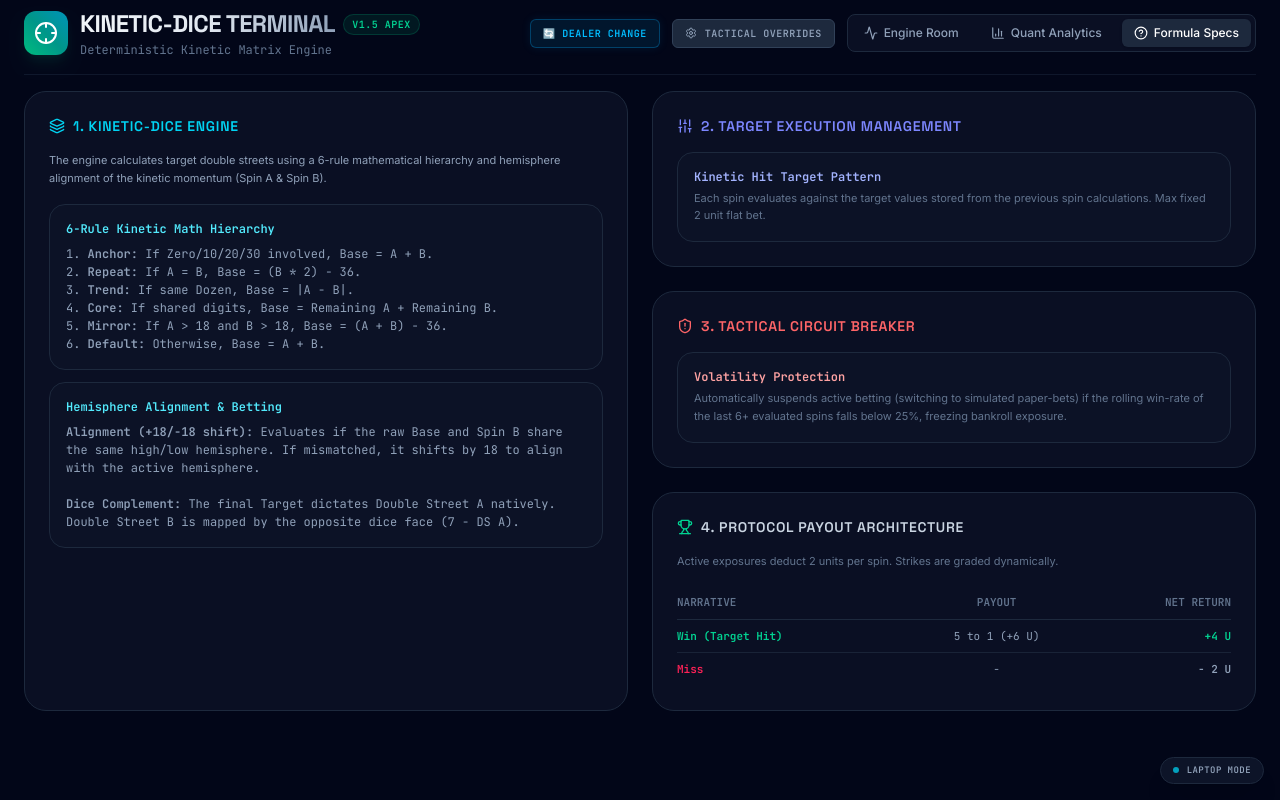
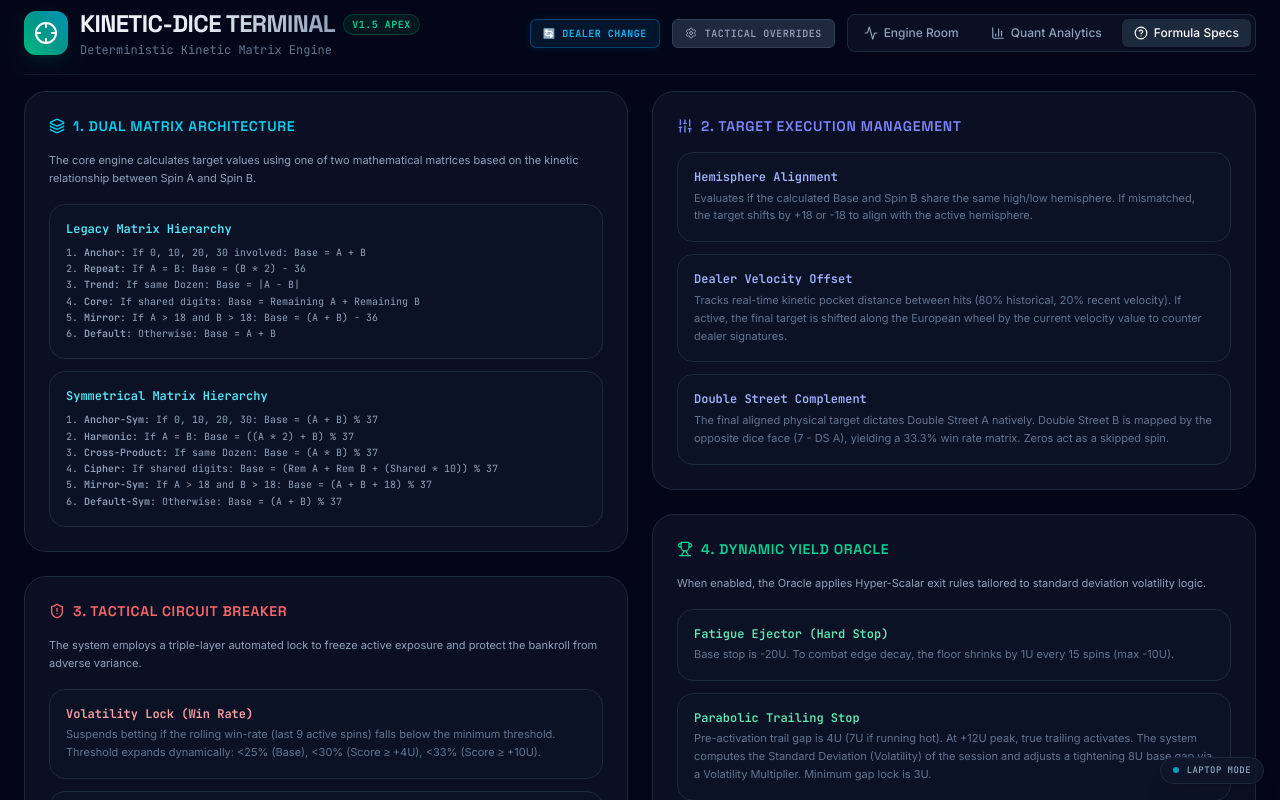
Before and after one commit to malcop1960/KINETIC-DICE-TERMINAL-V1.5-THE-APEX-PREDATOR, a React (Vite) app: page / in a window 1280 px wide. Both pictures are taken after a click on the button "Formula Specs". Shown: the top 800 px of the page. Built offline with nearby package versions, Linux system fonts and the light colour scheme.

Commit message:
docs: audit and modernize formula specs documentation

```diff
--- a/src/components/DocumentationView.tsx
+++ b/src/components/DocumentationView.tsx
@@ -14,33 +14,69 @@ export default function DocumentationView() {
       animate={{ opacity: 1, y: 0 }}
       className="grid grid-cols-1 lg:grid-cols-2 gap-6"
     >
-      {/* 1. Kinetic-Dice Engine */}
+      <div className="space-y-6">
+        {/* 1. Dual Matrix Architecture */}
         <div className="bg-slate-900/60 border border-slate-800 p-6 rounded-[22px] space-y-4">
           <h2 className="text-sm font-display font-semibold tracking-wider text-cyan-400 uppercase flex items-center gap-2">
             <Layers className="h-4 w-4" />
-          1. Kinetic-Dice Engine
+            1. Dual Matrix Architecture
           </h2>
           <div className="text-[11px] text-slate-400 font-sans leading-relaxed">
-          The engine calculates target double streets using a 6-rule mathematical hierarchy and hemisphere alignment of the kinetic momentum (Spin A & Spin B).
+            The core engine calculates target values using one of two mathematical matrices based on the kinetic relationship between Spin A and Spin B.
           </div>
-        <div className="space-y-3 font-mono text-xs text-slate-400">
+          <div className="space-y-3 font-mono text-[10px] text-slate-400">
             <div className="p-4 bg-slate-900/40 rounded-2xl border border-slate-800">
-            <div className="text-cyan-300 font-semibold mb-1">6-Rule Kinetic Math Hierarchy</div>
-            <div className="mt-2 text-slate-400 leading-normal">
-              1. <strong>Anchor:</strong> If Zero/10/20/30 involved, Base = A + B.<br />
-              2. <strong>Repeat:</strong> If A = B, Base = (B * 2) - 36.<br />
-              3. <strong>Trend:</strong> If same Dozen, Base = |A - B|.<br />
-              4. <strong>Core:</strong> If shared digits, Base = Remaining A + Remaining B.<br />
-              5. <strong>Mirror:</strong> If A &gt; 18 and B &gt; 18, Base = (A + B) - 36.<br />
-              6. <strong>Default:</strong> Otherwise, Base = A + B.
+              <div className="text-cyan-300 font-semibold mb-1 text-xs">Legacy Matrix Hierarchy</div>
+              <div className="mt-2 text-slate-400 leading-relaxed">
+                1. <strong>Anchor:</strong> If 0, 10, 20, 30 involved: Base = A + B<br />
+                2. <strong>Repeat:</strong> If A = B: Base = (B * 2) - 36<br />
+                3. <strong>Trend:</strong> If same Dozen: Base = |A - B|<br />
+                4. <strong>Core:</strong> If shared digits: Base = Remaining A + Remaining B<br />
+                5. <strong>Mirror:</strong> If A &gt; 18 and B &gt; 18: Base = (A + B) - 36<br />
+                6. <strong>Default:</strong> Otherwise: Base = A + B
+              </div>
+            </div>
+            <div className="p-4 bg-slate-900/40 rounded-2xl border border-slate-800">
+              <div className="text-cyan-300 font-semibold mb-1 text-xs">Symmetrical Matrix Hierarchy</div>
+              <div className="mt-2 text-slate-400 leading-relaxed">
+                1. <strong>Anchor-Sym:</strong> If 0, 10, 20, 30: Base = (A + B) % 37<br />
+                2. <strong>Harmonic:</strong> If A = B: Base = ((A * 2) + B) % 37<br />
+                3. <strong>Cross-Product:</strong> If same Dozen: Base = (A * B) % 37<br />
+                4. <strong>Cipher:</strong> If shared digits: Base = (Rem A + Rem B + (Shared * 10)) % 37<br />
+                5. <strong>Mirror-Sym:</strong> If A &gt; 18 and B &gt; 18: Base = (A + B + 18) % 37<br />
+                6. <strong>Default-Sym:</strong> Otherwise: Base = (A + B) % 37
+              </div>
+            </div>
           </div>
         </div>
 
+        {/* 3. Tactical Circuit Breaker */}
+        <div className="bg-slate-900/60 border border-slate-800 p-6 rounded-[22px] space-y-4">
+          <h3 className="text-sm font-display font-semibold tracking-wider text-red-400 uppercase flex items-center gap-2">
+            <ShieldAlert className="h-4 w-4" />
+            3. Tactical Circuit Breaker
+          </h3>
+          <div className="text-[11px] text-slate-400 font-sans leading-relaxed">
+            The system employs a triple-layer automated lock to freeze active exposure and protect the bankroll from adverse variance.
+          </div>
+          <div className="space-y-3 font-mono text-[11px] text-slate-400">
              <div className="p-4 bg-slate-900/40 rounded-2xl border border-slate-800">
-            <div className="text-cyan-300 font-semibold mb-1">Hemisphere Alignment &amp; Betting</div>
-            <div className="mt-2 text-slate-400 leading-normal">
-              <strong>Alignment (+18/-18 shift):</strong> Evaluates if the raw Base and Spin B share the same high/low hemisphere. If mismatched, it shifts by 18 to align with the active hemisphere.<br /><br />
-              <strong>Dice Complement:</strong> The final Target dictates Double Street A natively. Double Street B is mapped by the opposite dice face (7 - DS A).
+              <span className="text-red-300 font-semibold text-xs">Volatility Lock (Win Rate)</span>
+              <p className="text-slate-500 font-sans mt-1 leading-relaxed text-[11px]">
+                  Suspends betting if the rolling win-rate (last 9 active spins) falls below the minimum threshold. Threshold expands dynamically: &lt;25% (Base), &lt;30% (Score &ge; +4U), &lt;33% (Score &ge; +10U).
+              </p>
+            </div>
+            <div className="p-4 bg-slate-900/40 rounded-2xl border border-slate-800">
+              <span className="text-red-300 font-semibold text-xs">Velocity Lock (Sequential)</span>
+              <p className="text-slate-500 font-sans mt-1 leading-relaxed text-[11px]">
+                  Triggers an immediate pause if 3 consecutive total misses occur.
+              </p>
+            </div>
+            <div className="p-4 bg-slate-900/40 rounded-2xl border border-slate-800">
+              <span className="text-red-300 font-semibold text-xs">Entropy Lock (Spatial)</span>
+              <p className="text-slate-500 font-sans mt-1 leading-relaxed text-[11px]">
+                  Triggers an immediate pause upon 2 "extreme spatial misses" (where the hit is a distance of 2+ double streets away from both Target A and Target B).
+              </p>
             </div>
           </div>
         </div>
@@ -55,60 +91,49 @@ export default function DocumentationView() {
           </h3>
           <div className="space-y-3 font-mono text-[11px] text-slate-400">
              <div className="p-4 bg-slate-900/40 rounded-2xl border border-slate-800">
-              <span className="text-indigo-300 font-semibold text-xs">Kinetic Hit Target Pattern</span>
+              <span className="text-indigo-300 font-semibold text-xs">Hemisphere Alignment</span>
               <p className="text-slate-500 font-sans mt-1 leading-relaxed text-[11px]">
-                  Each spin evaluates against the target values stored from the previous spin calculations. Max fixed 2 unit flat bet.
+                  Evaluates if the calculated Base and Spin B share the same high/low hemisphere. If mismatched, the target shifts by +18 or -18 to align with the active hemisphere.
+              </p>
+            </div>
+            <div className="p-4 bg-slate-900/40 rounded-2xl border border-slate-800">
+              <span className="text-indigo-300 font-semibold text-xs">Dealer Velocity Offset</span>
+              <p className="text-slate-500 font-sans mt-1 leading-relaxed text-[11px]">
+                  Tracks real-time kinetic pocket distance between hits (80% historical, 20% recent velocity). If active, the final target is shifted along the European wheel by the current velocity value to counter dealer signatures.
+              </p>
+            </div>
+            <div className="p-4 bg-slate-900/40 rounded-2xl border border-slate-800">
+              <span className="text-indigo-300 font-semibold text-xs">Double Street Complement</span>
+              <p className="text-slate-500 font-sans mt-1 leading-relaxed text-[11px]">
+                  The final aligned physical target dictates Double Street A natively. Double Street B is mapped by the opposite dice face (7 - DS A), yielding a 33.3% win rate matrix. Zeros act as a skipped spin.
               </p>
             </div>
           </div>
         </div>
 
-        {/* 3. Tactical Circuit Breaker */}
+        {/* 4. Dynamic Yield Oracle */}
         <div className="bg-slate-900/60 border border-slate-800 p-6 rounded-[22px] space-y-4">
-          <h3 className="text-sm font-display font-semibold tracking-wider text-red-400 uppercase flex items-center gap-2">
-            <ShieldAlert className="h-4 w-4" />
-            3. Tactical Circuit Breaker
+          <h3 className="text-sm font-display font-semibold tracking-wider text-emerald-400 uppercase flex items-center gap-2">
+            <Trophy className="h-4 w-4" />
+            4. Dynamic Yield Oracle
           </h3>
+          <div className="text-[11px] text-slate-400 font-sans leading-relaxed">
+            When enabled, the Oracle applies Hyper-Scalar exit rules tailored to standard deviation volatility logic.
+          </div>
           <div className="space-y-3 font-mono text-[11px] text-slate-400">
              <div className="p-4 bg-slate-900/40 rounded-2xl border border-slate-800">
-              <span className="text-red-300 font-semibold text-xs">Volatility Protection</span>
+              <span className="text-emerald-300 font-semibold text-xs">Fatigue Ejector (Hard Stop)</span>
               <p className="text-slate-500 font-sans mt-1 leading-relaxed text-[11px]">
-                  Automatically suspends active betting (switching to simulated paper-bets) if the rolling win-rate of the last 6+ evaluated spins falls below 25%, freezing bankroll exposure.
+                  Base stop is -20U. To combat edge decay, the floor shrinks by 1U every 15 spins (max -10U).
+              </p>
+            </div>
+             <div className="p-4 bg-slate-900/40 rounded-2xl border border-slate-800">
+              <span className="text-emerald-300 font-semibold text-xs">Parabolic Trailing Stop</span>
+              <p className="text-slate-500 font-sans mt-1 leading-relaxed text-[11px]">
+                  Pre-activation trail gap is 4U (7U if running hot). At +12U peak, true trailing activates. The system computes the Standard Deviation (Volatility) of the session and adjusts a tightening 8U base gap via a Volatility Multiplier. Minimum gap lock is 3U.
               </p>
             </div>
           </div>
-        </div>
-
-        {/* 4. Dynamic Payout */}
-        <div className="bg-slate-900/60 border border-slate-800 p-6 rounded-[22px] space-y-4">
-          <h3 className="text-sm font-display font-semibold tracking-wider text-slate-300 uppercase flex items-center gap-2">
-            <Trophy className="h-4 w-4 text-emerald-400" />
-            4. Protocol Payout Architecture
-          </h3>
-          <p className="text-slate-500 text-[11px] font-sans leading-relaxed">
-             Active exposures deduct 2 units per spin. Strikes are graded dynamically.
-          </p>
-          <table className="w-full font-mono text-[11px] text-slate-400 mt-2">
-            <thead>
-              <tr className="text-slate-500 border-b border-slate-800">
-                <th className="py-2 text-left">NARRATIVE</th>
-                <th className="py-2 text-center">PAYOUT</th>
-                <th className="py-2 text-right">NET RETURN</th>
-              </tr>
-            </thead>
-            <tbody>
-              <tr className="border-b border-slate-800/80">
-                <td className="py-2 font-semibold text-emerald-400">Win (Target Hit)</td>
-                <td className="py-2 text-center">5 to 1 (+6 U)</td>
-                <td className="py-2 text-right font-bold text-emerald-400">+4 U</td>
-              </tr>
-              <tr>
-                <td className="py-2 text-rose-500 font-semibold">Miss</td>
-                <td className="py-2 text-center">-</td>
-                <td className="py-2 text-right font-bold text-rose-450">- 2 U</td>
-              </tr>
-            </tbody>
-          </table>
         </div>
       </div>
     </motion.div>
```
Lines whose indentation alone changed are shown as unchanged.
